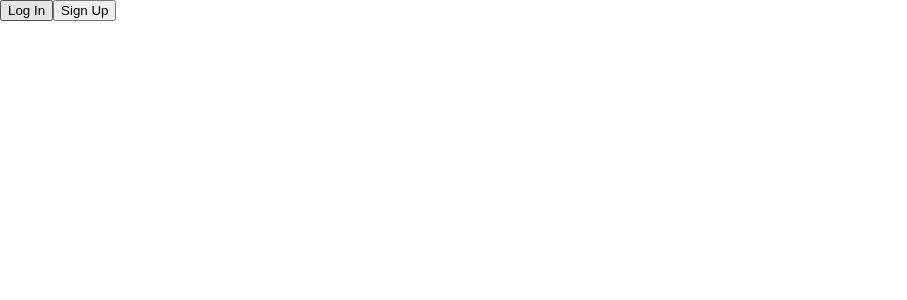
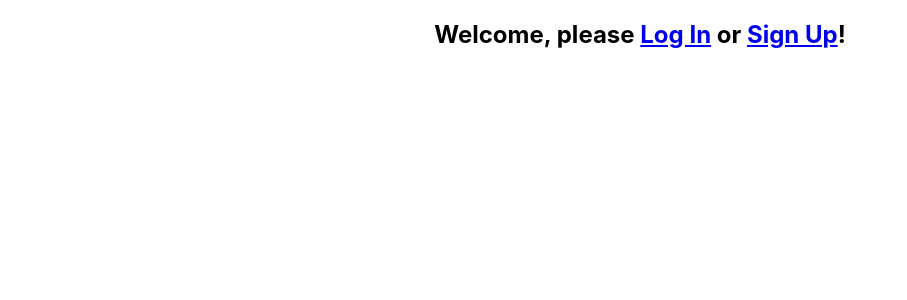
Before and after one commit to JaysonKesterson/react-final-project-frontend, a React (Create React App) app: page / in a window 1280 px wide. Shown: the top 300 px of the page, without its empty margins (0-907 px from the left). Built offline with nearby package versions, Linux system fonts and the light colour scheme; no server answers.

Commit message:
changing logic for how a navbar is displayed

```diff
--- a/src/App.js
+++ b/src/App.js
@@ -8,6 +8,8 @@ import AppContainer from './components/AppContainer';
 import UserProfile from './components/UserProfile';
 import Login from "./components/Login.js"
 import Signup from "./components/Signup.js"
+import Home from "./components/Home.js"
+import createStoreForm from "./components/createStoreForm.js"
 import { BrowserRouter as Router, Route } from 'react-router-dom'
 
 
@@ -18,14 +20,16 @@ class App extends Component{
   }
 
   render() {
+    const { loggedIn } = this.props
   return (
     <Router>
     <div className="App">
-    <NavBar/>
+    { loggedIn ? <NavBar/> : <Home/>}
     <AppContainer/>
       <Route exact path='/login' component={Login}/>
       <Route exact path='/signup' component={Signup}/>
       <Route exact path='/profile' component={UserProfile}/>
+      <Route exact path='/stores/new' component={createStoreForm}/>
     </div>
     </Router>
   );
@@ -33,4 +37,10 @@ class App extends Component{
 
 }
 
-export default connect(null, {getCurrentUser})(App)
+const mapStateToProps = state => {
+  return ({
+    loggedIn: !!state.currentUser
+  })
+}
+
+export default connect(mapStateToProps, {getCurrentUser})(App)
```
